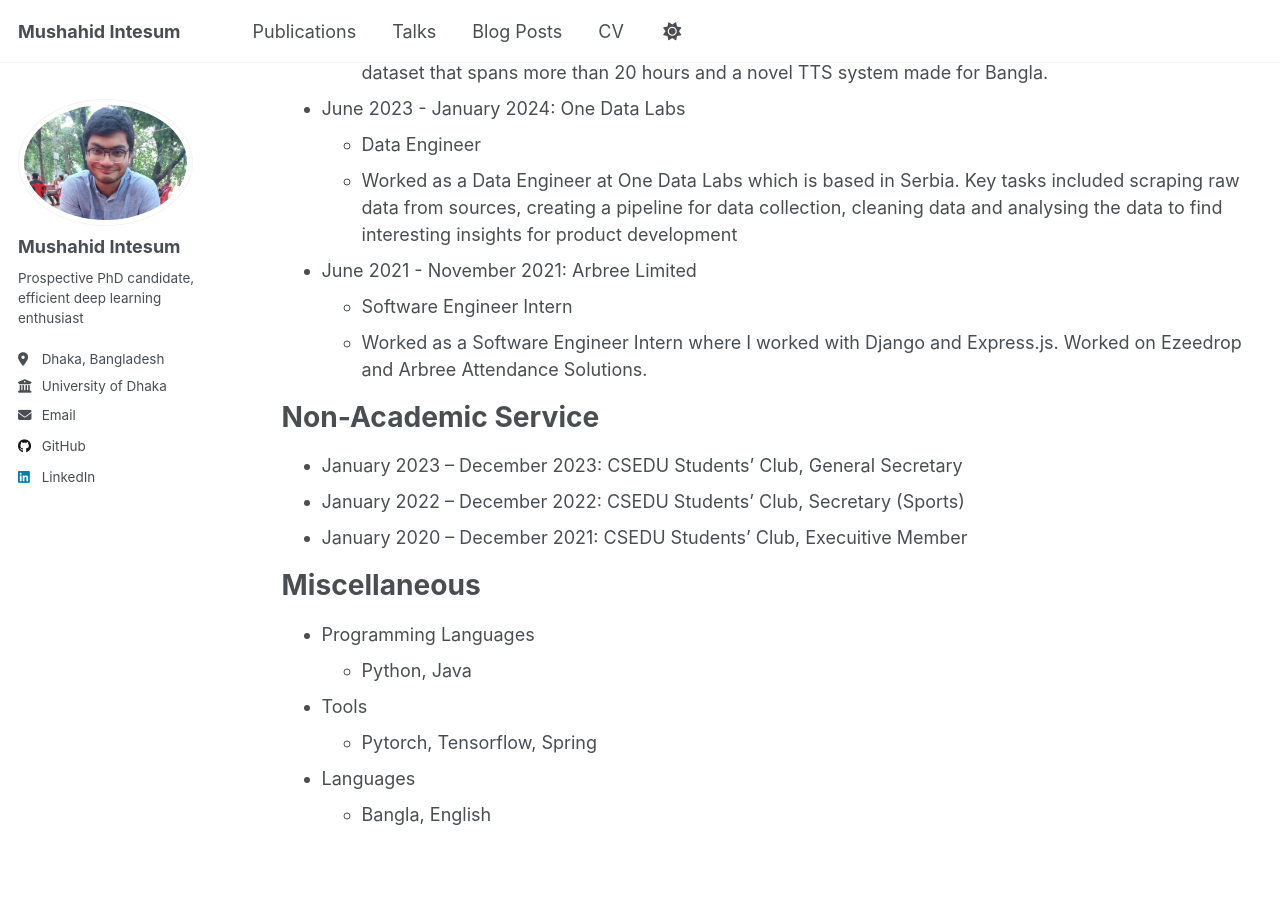
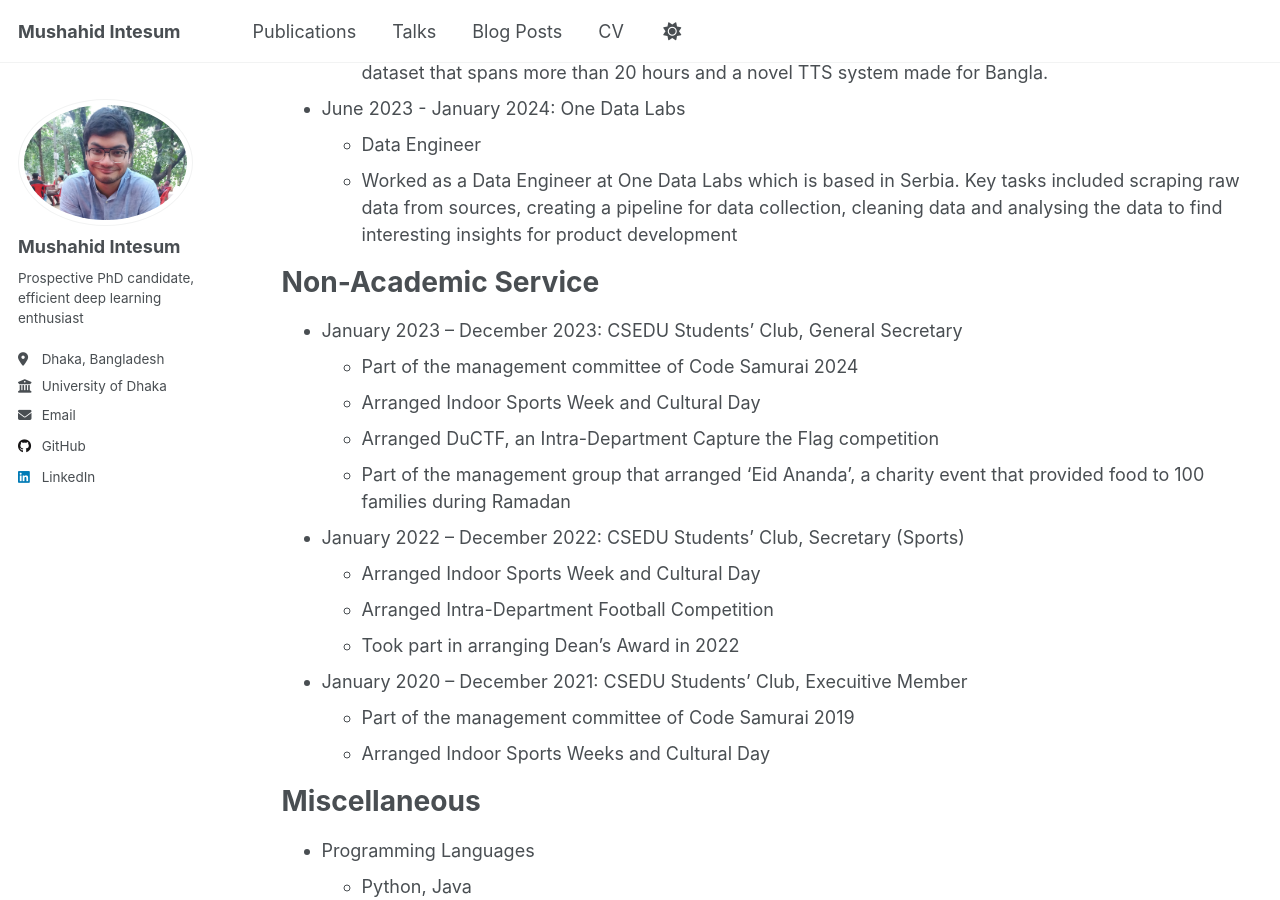
Before and after one commit to mushahid-intesum/mushahid-intesum.github.io, a Jekyll site: the page built from _pages/cv.md, in a window 1280 px wide and 900 px high, scrolled down 1567 px. Built offline with Jekyll 4.4.1, drawn with Linux system fonts in a browser that asks for light colours; a script that is not in the unit is left out.

Commit message:
Updated CV

```diff
--- a/_pages/cv.md
+++ b/_pages/cv.md
@@ -55,15 +55,20 @@ Work experience
   * Data Engineer
   * Worked as a Data Engineer at One Data Labs which is based in Serbia. Key tasks included scraping raw data from sources, creating a pipeline for data collection, cleaning data and analysing the data to find interesting insights for product development
 
-* June 2021 - November 2021: Arbree Limited
-  * Software Engineer Intern
-  * Worked as a Software Engineer Intern where I worked with Django and Express.js. Worked on Ezeedrop and Arbree Attendance Solutions.
-
 Non-Academic Service
 ======
 * January 2023 – December 2023: CSEDU Students' Club, General Secretary
+    * Part of the management committee of Code Samurai 2024
+    * Arranged Indoor Sports Week and Cultural Day
+    * Arranged DuCTF, an Intra-Department Capture the Flag competition
+    * Part of the management group that arranged 'Eid Ananda', a charity event that provided food to 100 families during Ramadan
 * January 2022 – December 2022: CSEDU Students' Club, Secretary (Sports)
+    * Arranged Indoor Sports Week and Cultural Day
+    * Arranged Intra-Department Football Competition
+    * Took part in arranging Dean's Award in 2022
 * January 2020 – December 2021: CSEDU Students' Club, Execuitive Member
+    * Part of the management committee of Code Samurai 2019
+    * Arranged Indoor Sports Weeks and Cultural Day
 
 Miscellaneous
 ======
```
Also changed, not shown: 1 other file.
